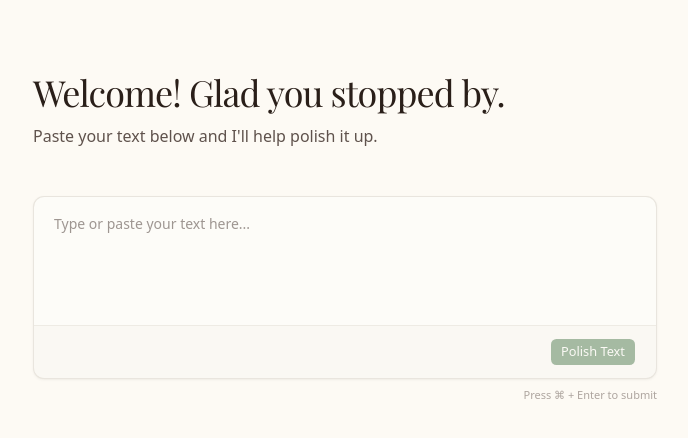
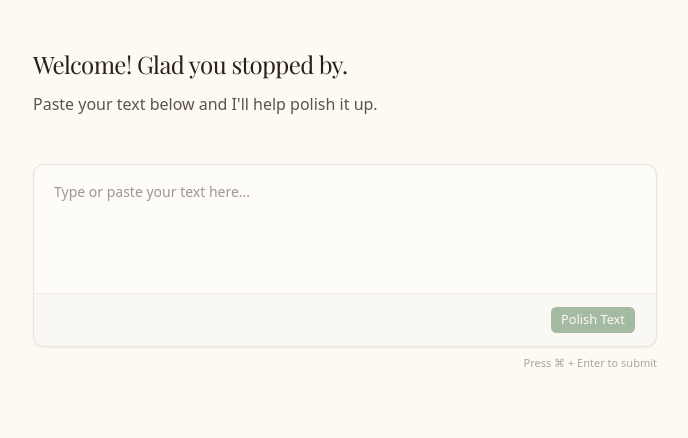
Before and after one commit to faisal-hendra/QuillBuddy, a React (Vite) app: page / in a window 1280 px wide. Shown: the top 438 px of the page, without its empty margins (295-983 px from the left). Built offline with nearby package versions, Linux system fonts and the light colour scheme; what tailwind-animations would draw is missing.

Commit message:
refactor: heading font size adjument and polished greeting

```diff
--- a/src-tauri/tauri.conf.json
+++ b/src-tauri/tauri.conf.json
@@ -12,9 +12,9 @@
   "app": {
     "windows": [
       {
-        "title": "quillbuddy",
+        "title": "QuillBuddy",
         "width": 800,
-        "height": 600
+        "height": 500
       }
     ],
     "security": {
--- a/src/const/greetings.js
+++ b/src/const/greetings.js
@@ -6,7 +6,7 @@ export const greetings = [
   "Welcome! Glad you stopped by.",
   "Hey, you made it! What are we doing today?",
   "Good to have you back! Let's pick up where we left off.",
-  "Hey hey! The app's been waiting for you 😄",
+  "Hey hey! We've been waiting for you 😄",
   "Welcome in! Take a second, get comfy.",
   "Hey! Let's make today a productive one 🚀",
 ];
--- a/src/pages/MainApp.jsx
+++ b/src/pages/MainApp.jsx
@@ -45,14 +45,14 @@ const MainApp = () => {
 
   return (
     <div className="min-h-screen bg-background">
-      <div className="max-w-2xl mx-auto px-6 py-12">
+      <div className="max-w-2xl mx-auto px-6 py-6">
         <header
           className={cn(
             "mb-12 transition-all duration-700 ease-out-quint",
             mounted ? "opacity-100 translate-y-0" : "opacity-0 translate-y-4",
           )}
         >
-          <h1 className="font-heading text-4xl text-foreground tracking-tight mb-3">
+          <h1 className="font-heading text-2xl text-foreground tracking-tight mb-3">
             {randomGreeting}
           </h1>
           <p className="text-muted-foreground text-base">
```
